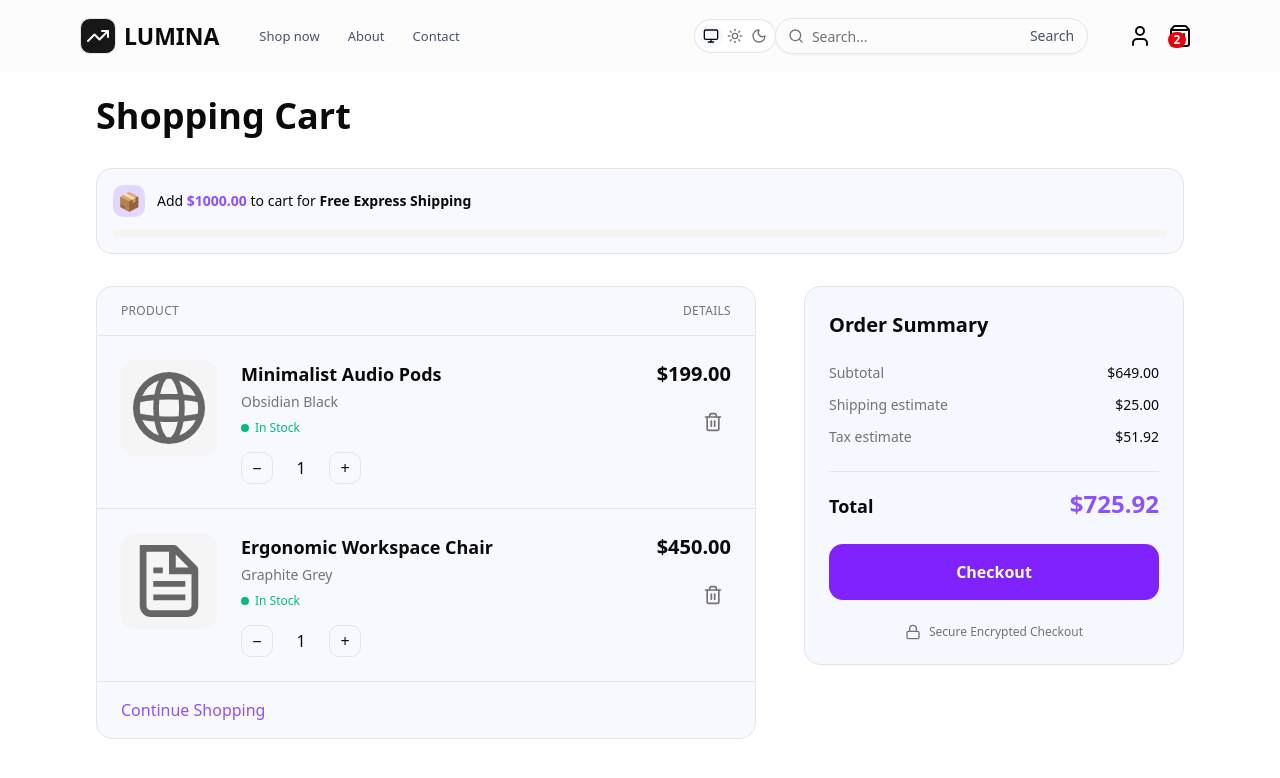
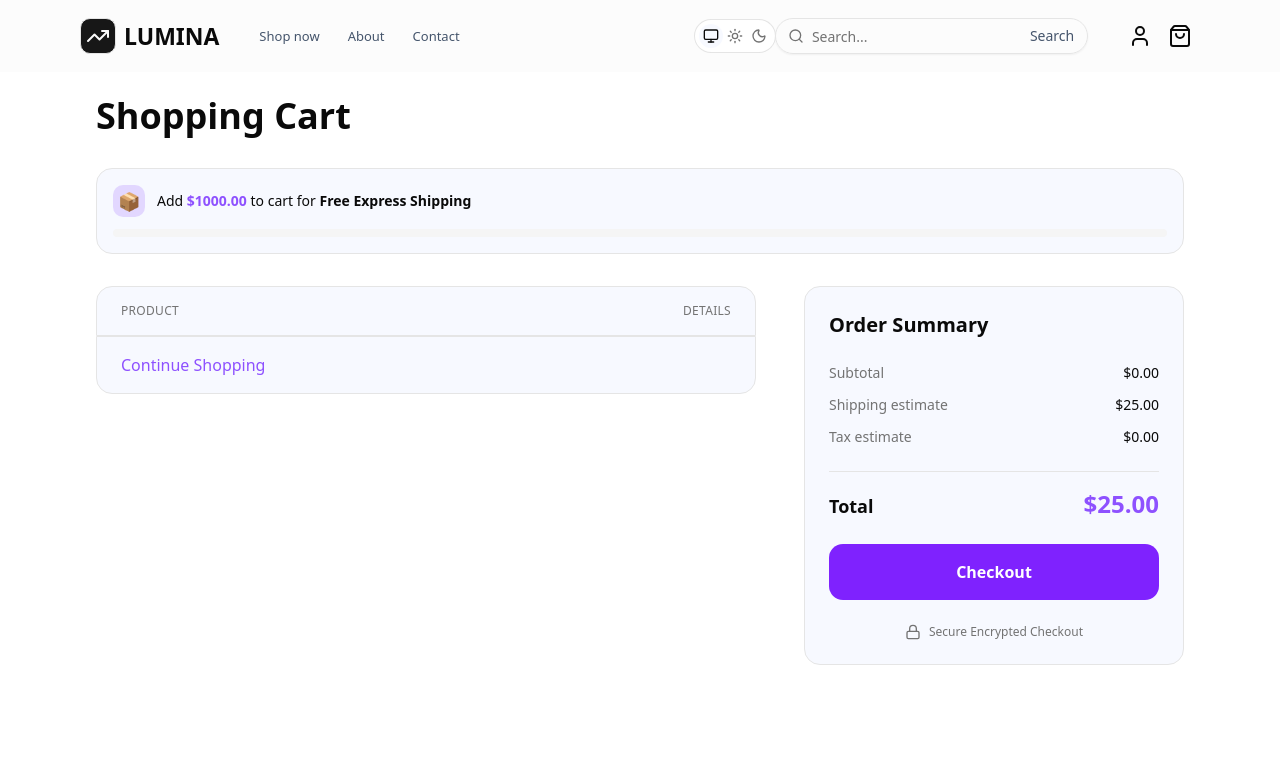
Before and after one commit to Heritage-XioN/lumina, a Next.js app: page /cart in a window 1280 px wide. Shown: the top 778 px of the page. Built offline with nearby package versions, Linux system fonts and the light colour scheme.

Commit message:
made the cart count diplay only when theres an item in the cart

```diff
--- a/components/ui/cart-icon.tsx
+++ b/components/ui/cart-icon.tsx
@@ -10,9 +10,13 @@ const CartIcon = () => {
 	return (
 		<Link href={'/cart'} className='relative cursor-pointer'>
 			<ShoppingBag />
-			<Badge className='bg-destructive dark:text-white absolute bottom-0 z-50 w-4 h-4 font-bold text-[12px] '>
-				{cart.length}
-			</Badge>
+			{cart.length === 0 ? (
+				''
+			) : (
+				<Badge className='bg-destructive dark:text-white absolute bottom-0 z-50 w-4 h-4 font-bold text-[12px] '>
+					{cart.length}
+				</Badge>
+			)}
 		</Link>
 	);
 };
--- a/stores/cart-store.ts
+++ b/stores/cart-store.ts
@@ -2,37 +2,9 @@ import { CartItemState, CartState, cartStore } from '@/types/cart-store';
 import { createStore } from 'zustand/vanilla';
 
 export const defaultInitState: CartState = {
-	cart: [
-		{
-			id: 1,
-			name: 'Minimalist Audio Pods',
-			variant: 'Obsidian Black',
-			price: 199.0,
-			quantity: 1,
-			image: '/globe.svg',
-			inStock: true,
-		},
-		{
-			id: 2,
-			name: 'Ergonomic Workspace Chair',
-			variant: 'Graphite Grey',
-			price: 450.0,
-			quantity: 1,
-			image: '/file.svg',
-			inStock: true,
-		},
-	] as CartItemState[],
+	cart: []
 };
 
-const cartItem: CartItemState = {
-	id: 3,
-	name: 'Mechanical Keyboard',
-	variant: 'Retro White',
-	price: 145.0,
-	quantity: 2,
-	image: '/window.svg',
-	inStock: true,
-};
 
 // cart store
 export const createCartStore = (initState: CartState = defaultInitState) => {
```
